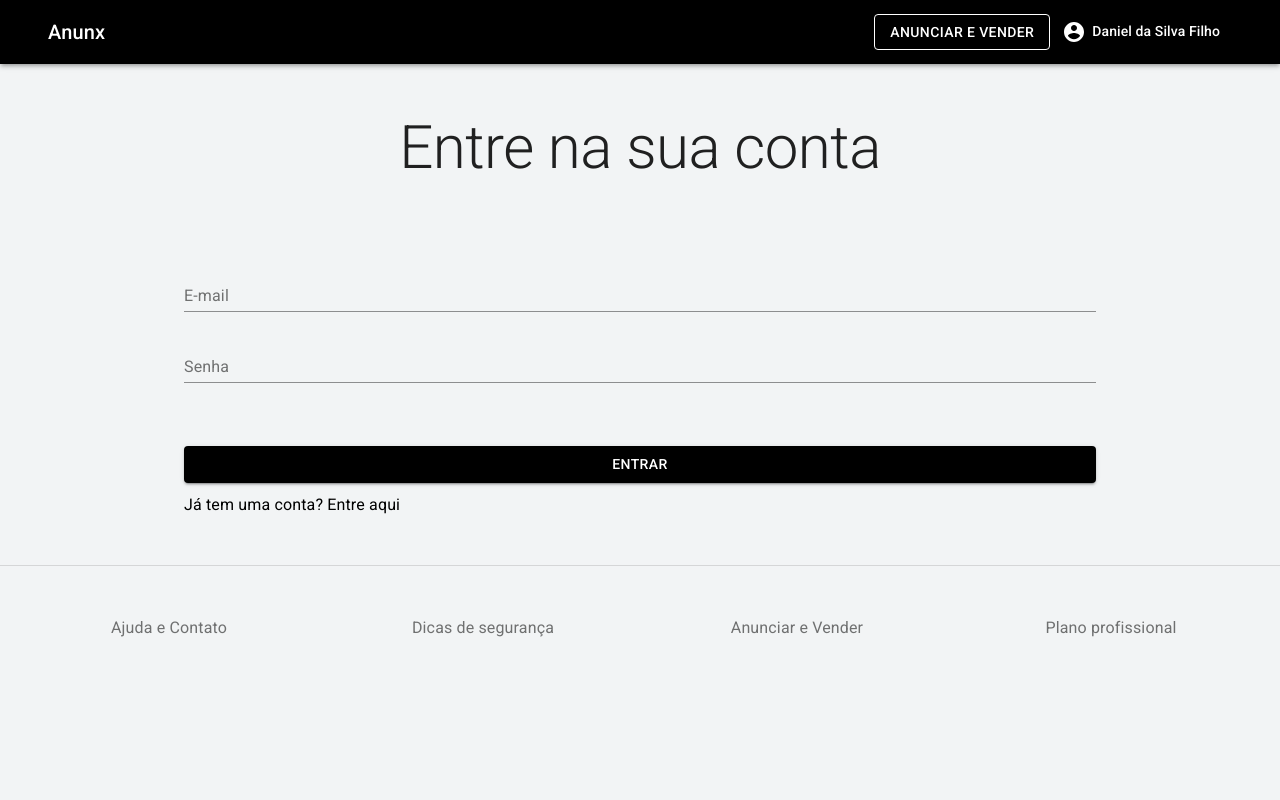
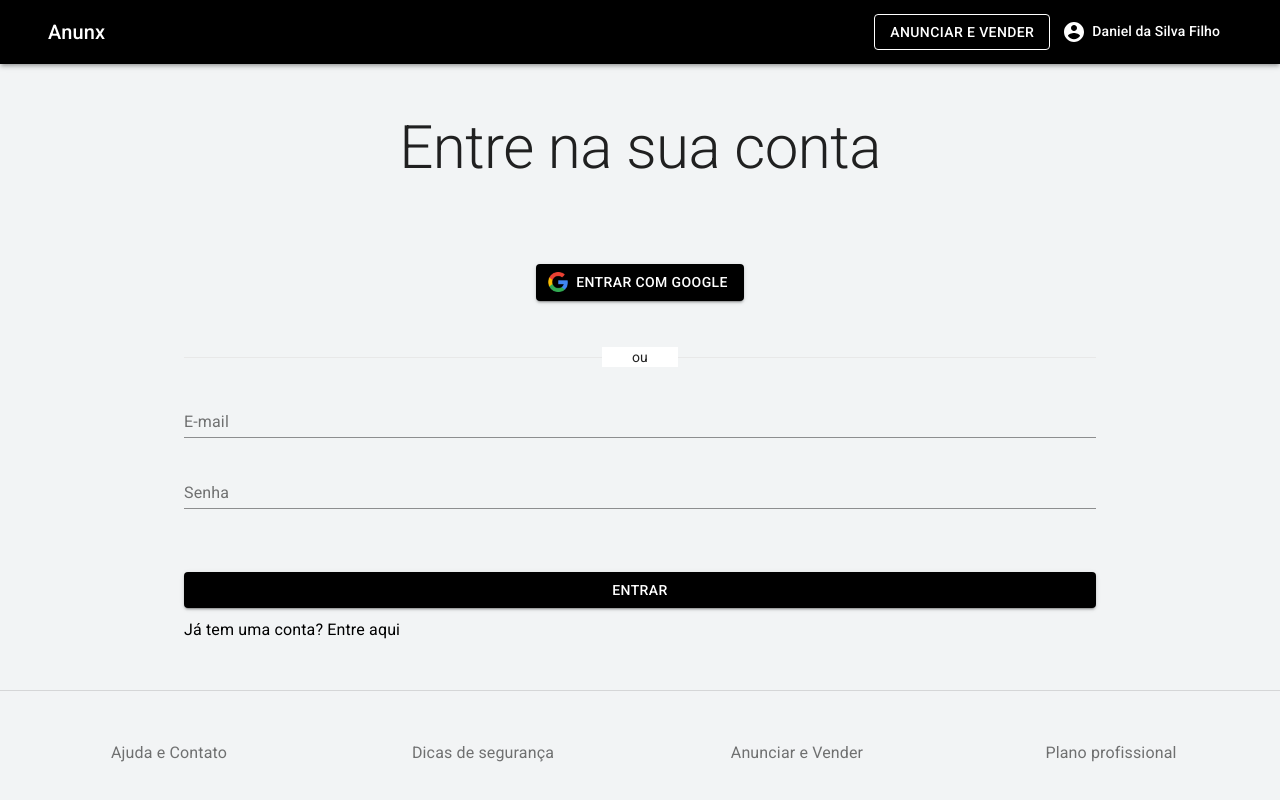
Before and after one commit to danielsfilho/anunx, a Next.js app: page /auth/signin in a window 1280 px wide. Shown: the top 800 px of the page. Built offline with nearby package versions, Linux system fonts and the light colour scheme; no server answers.

Commit message:
adicionando login com Google

```diff
--- a/pages/api/auth/[...nextauth].js
+++ b/pages/api/auth/[...nextauth].js
@@ -4,6 +4,11 @@
 
 export default NextAuth({
     providers: [
+        Providers.Google({
+            clientId: process.env.GOOGLE_CLIENT_ID,
+            clientSecret: process.env.GOOGLE_CLIENT_SECRET,
+        }),
+
         Providers.Credentials({
             name: 'Credentials',
             async authorize(credentials) {
--- a/pages/auth/signin/index.js
+++ b/pages/auth/signin/index.js
@@ -1,9 +1,11 @@
+import Image from 'next/image'
 import { Formik } from 'formik'
 import axios from 'axios'
 import { useRouter } from 'next/router'
 import { signIn, useSession } from 'next-auth/client'
 
 import {
+    Box,
     Button,
     CircularProgress,
     Container,
@@ -29,6 +31,12 @@
 
     console.log(session)
 
+    const handleGoogleLogin = () => {
+        signIn('google', {
+            callbackUrl: 'http://localhost:3000/user/dashboard'
+        })
+    }
+
     const handleFormSubmit = async values => {
         signIn('credentials',{
             email: values.email,
@@ -46,6 +54,29 @@
             </Container>
 
             <Container maxWidth="md" className={classes.formContainer}>
+
+                <Box display="flex" justifyContent="center">
+                    <Button
+                        variant="contained"
+                        color="primary"
+                        startIcon={
+                            <Image
+                                src="/images/logo_google.png"
+                                width={20}
+                                height={20}
+                                alt="Login com Google"
+                            />
+                        }
+                        onClick={handleGoogleLogin}
+                    >
+                        Entrar com Google
+                    </Button>
+                </Box>
+
+                <Box className={classes.orSeparator}>
+                    <span>ou</span>
+                </Box>
+
                 <Formik
                     initialValues={initialValues}
                     validationSchema={validationSchema}
--- a/pages/auth/signin/styles.js
+++ b/pages/auth/signin/styles.js
@@ -19,6 +19,20 @@
     errorMessage: {
         margin: '20px 0',
     },
+    orSeparator: {
+        display: 'flex',
+        justifyContent: 'center',
+        alignItems: 'center',
+        backgroundColor: '#e8e8e8',
+        width: '100%',
+        height: 1,
+        margin: theme.spacing(7, 0, 4),
+
+        '& span': {
+            backgroundColor: 'white',
+            padding: '0 30px',
+        }
+    },
 }))
 
 export default useStyles
```
Also changed, not shown: public/images/logo_google.png (added), 1 other file (tests, documents, lock files or other folders).
